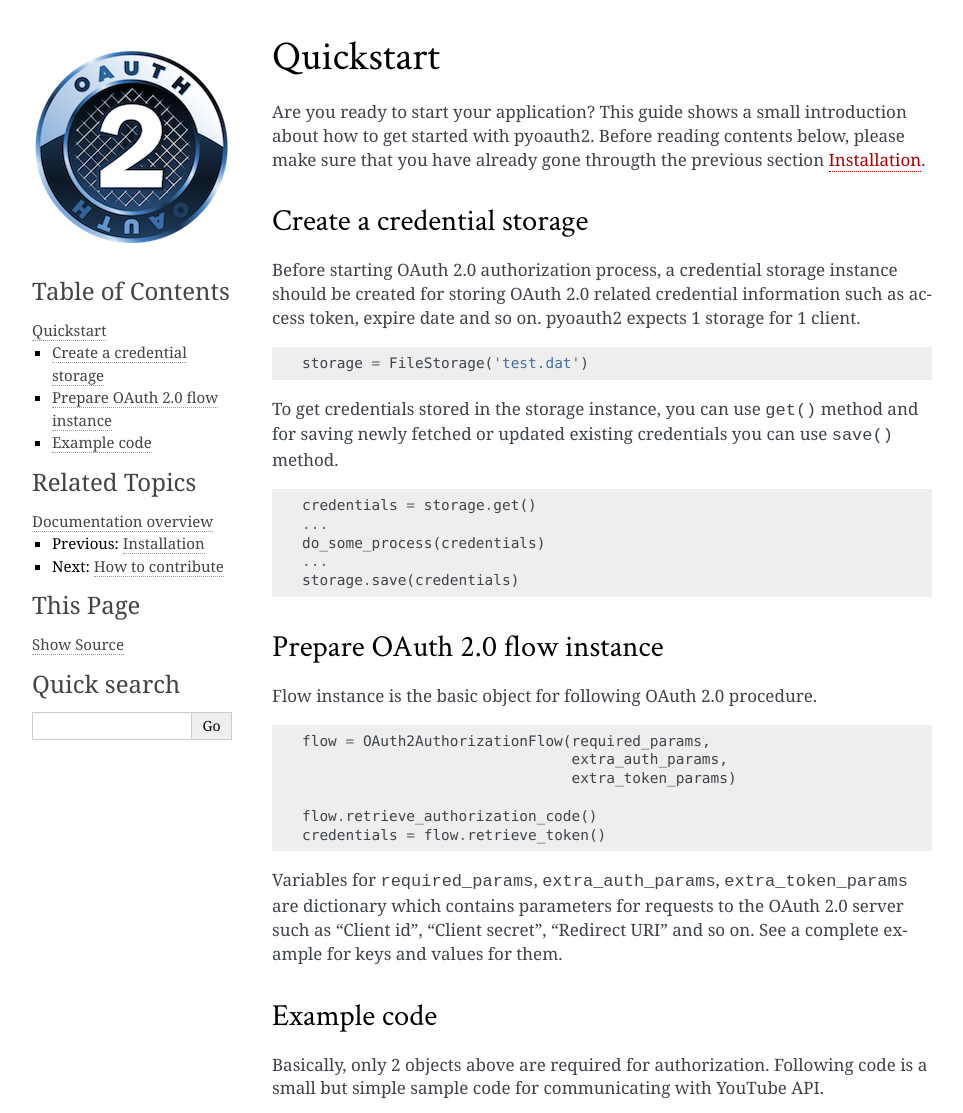
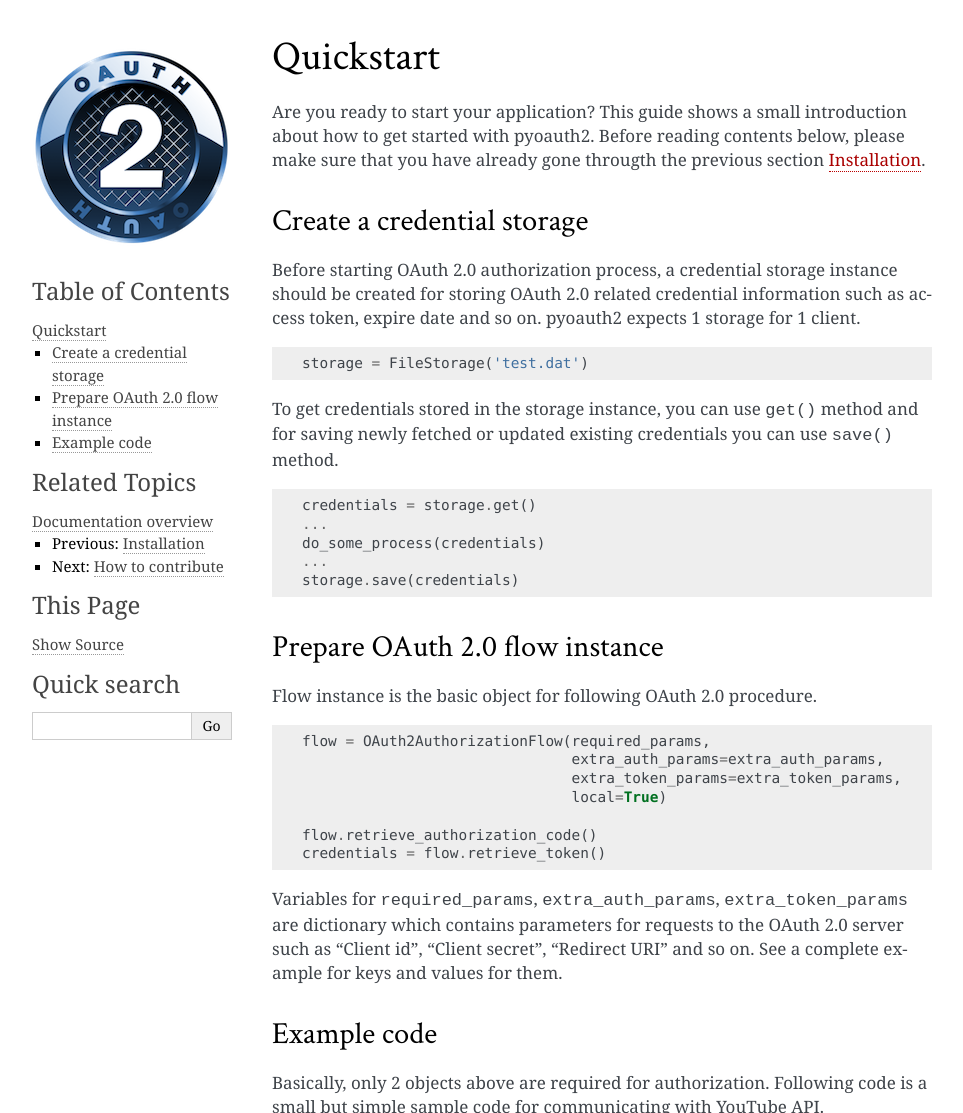
Before and after one commit to ymotongpoo/pyoauth2, a Sphinx documentation site: the page built from docs/user/quickstart.rst, in a window 1280 px wide, cut to the strip 0-1113 px from the top of the page. Shown: the whole strip, without its empty margins (148-1111 px from the left). Built offline with Sphinx 7.4.7, drawn with Linux system fonts in a browser that asks for light colours.

```diff
--- a/docs/user/quickstart.rst
+++ b/docs/user/quickstart.rst
@@ -33,8 +33,9 @@ Flow instance is the basic object for following OAuth 2.0 procedure.
 .. code-block:: python
 
    flow = OAuth2AuthorizationFlow(required_params,
-                                  extra_auth_params,
-                                  extra_token_params)
+                                  extra_auth_params=extra_auth_params,
+                                  extra_token_params=extra_token_params,
+                                  local=True)
 
    flow.retrieve_authorization_code()
    credentials = flow.retrieve_token()
--- a/setup.py
+++ b/setup.py
@@ -5,7 +5,7 @@ from setuptools import setup, find_packages
 
 __doc__ = open('README.rst', 'rb').read()
 
-version = '0.0.1'
+version = '0.0.2'
 
 classifiers=[
         'Development Status :: 2 - Pre-Alpha',
```
